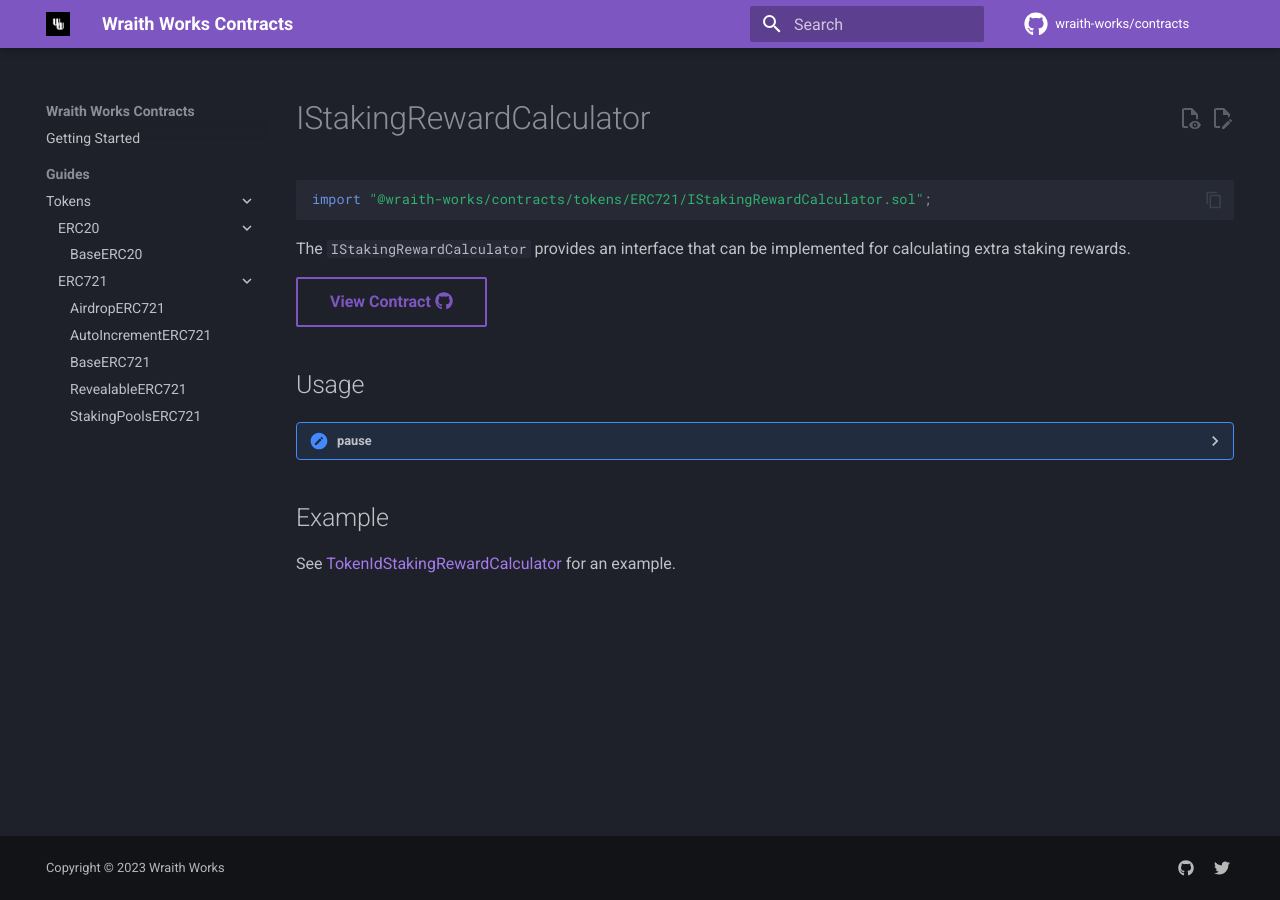
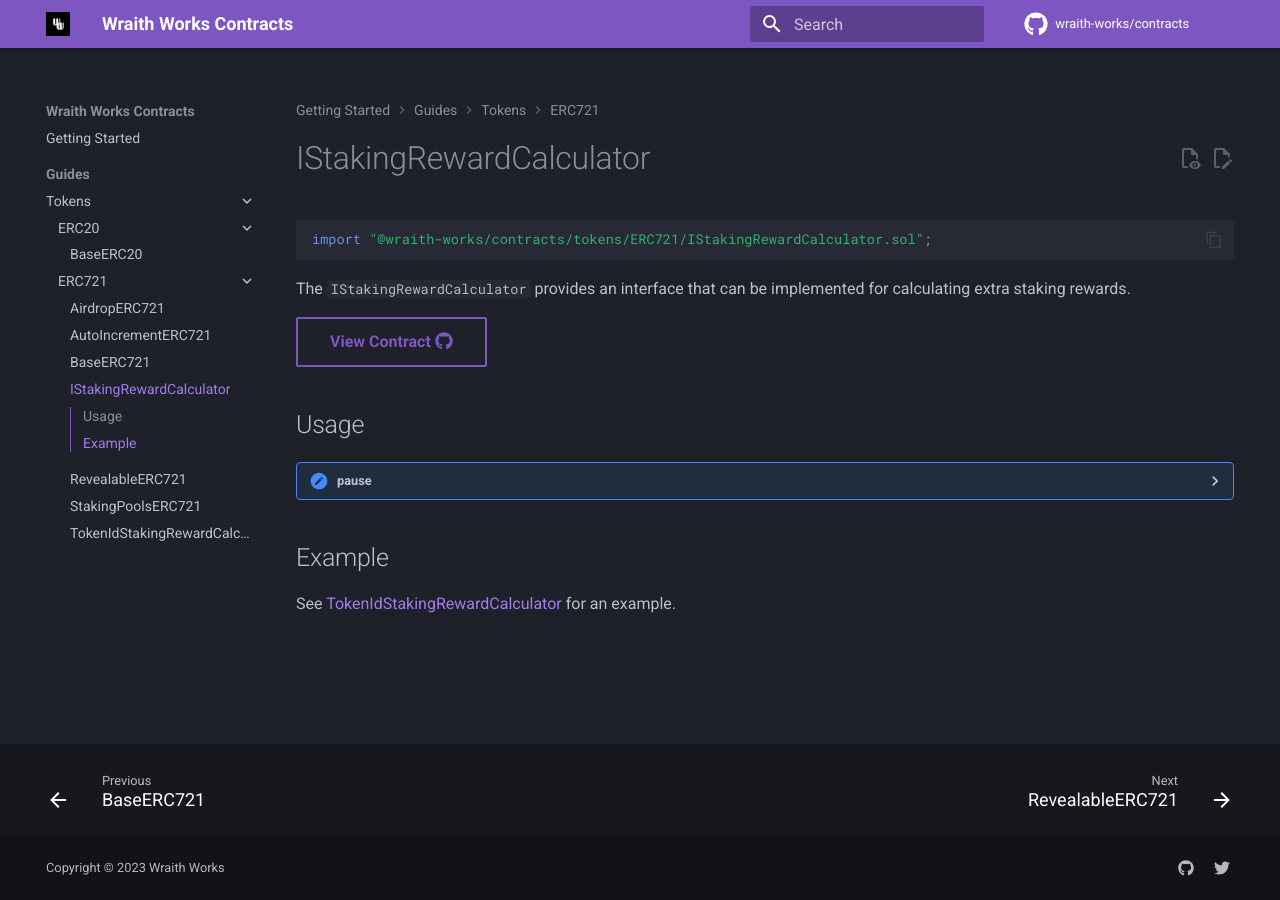
Before and after one commit to Wraith-Works/wraith-works-contracts, an MkDocs documentation site: the page built from docs/tokens/ERC721/IStakingRewardCalculator.md, in a window 1280 px wide. Built offline with MkDocs 1.6.1 and Material for MkDocs 9.7.7, drawn with Linux system fonts in a browser that asks for light colours; comment, search, counter and statistics services are not loaded.

Commit message:
Updated mkdocs nav

```diff
--- a/mkdocs.yml
+++ b/mkdocs.yml
@@ -134,5 +134,7 @@ nav:
         - tokens/ERC721/AirdropERC721.md
         - tokens/ERC721/AutoIncrementERC721.md
         - tokens/ERC721/BaseERC721.md
+        - tokens/ERC721/IStakingRewardCalculator.md
         - tokens/ERC721/RevealableERC721.md
         - tokens/ERC721/StakingPoolsERC721.md
+        - tokens/ERC721/TokenIdStakingRewardCalculator.md
```
